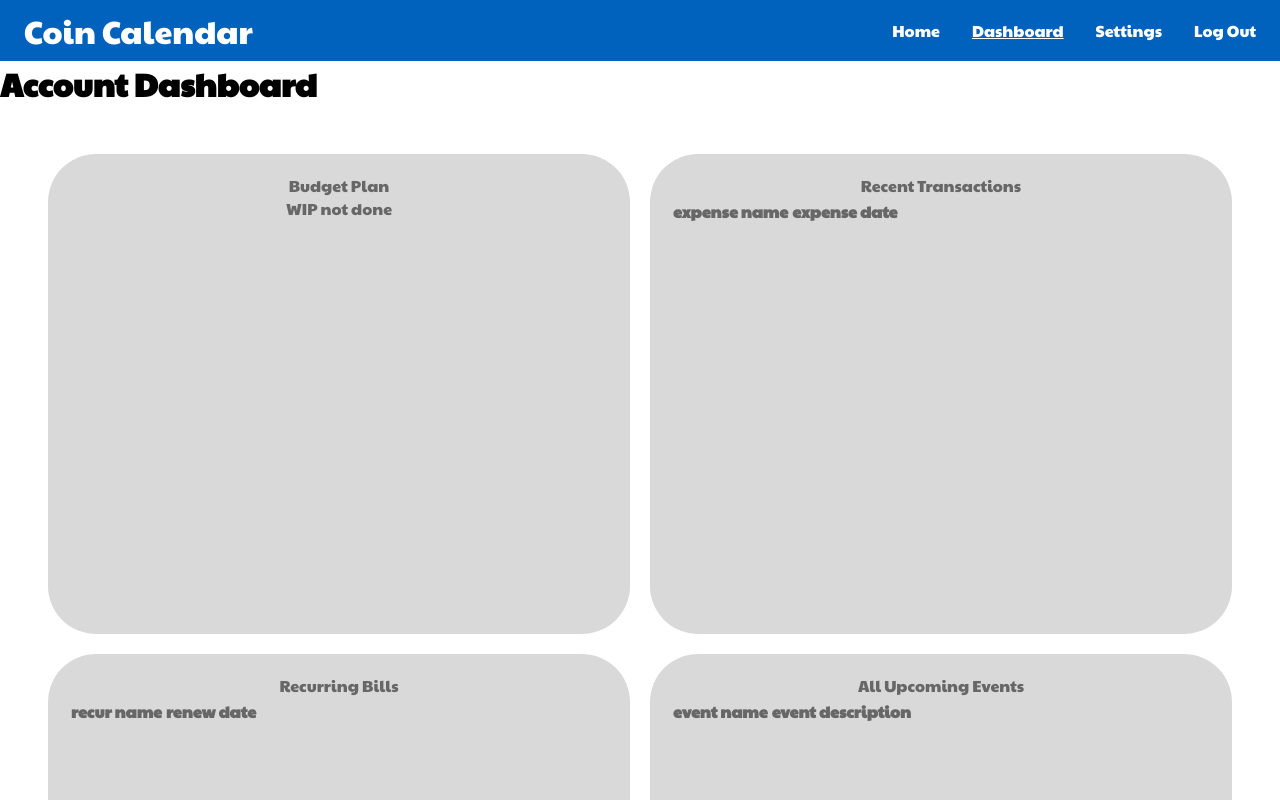
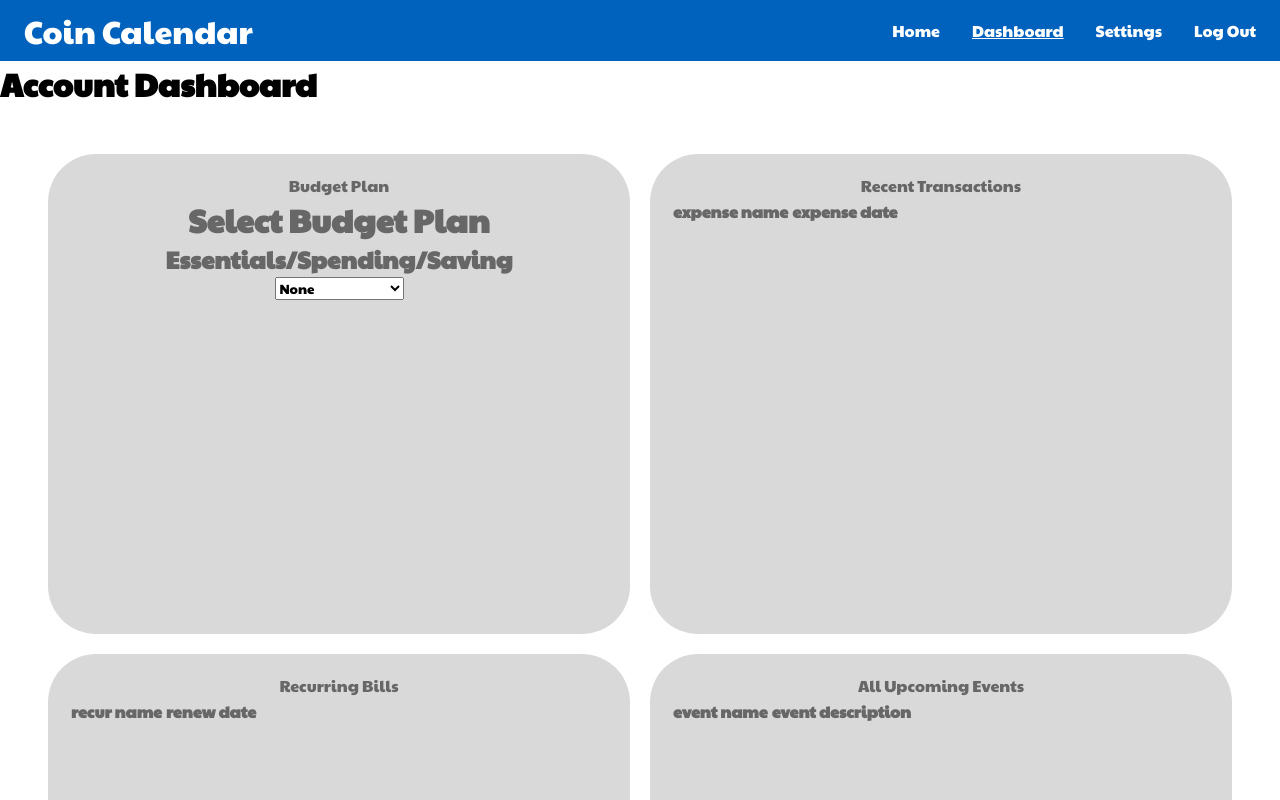
Before and after one commit to joeduman/Coin-Calendar, a React (Create React App) app: page /1/dashboard in a window 1280 px wide. Shown: the top 800 px of the page. Built offline with nearby package versions, Linux system fonts and the light colour scheme.

Commit message:
added a basic budget selector

```diff
--- a/src/pages/dashboard.js
+++ b/src/pages/dashboard.js
@@ -50,7 +50,10 @@ const DashboardPage = () => {
             .catch(err => console.log(err))
         }
     }, [username]);
-
+    const[selectedBudget, setSelectedBudget] = useState('Option 1');
+    const handleBudgetChange = (e) => {
+        setSelectedBudget(e.target.value);
+    };
       return (
         <div>
         <nav className="navbar">
@@ -66,9 +69,20 @@ const DashboardPage = () => {
         <div class="dashcontainer">
             <div class="quadrant">
                 Budget Plan
-                <p> WIP not done </p>
-
-
+                <div>
+                    <h1 className="budgetHead">Select Budget Plan</h1>
+                    <h2 className="budgetLabel">Essentials/Spending/Saving</h2>
+                    <select value={selectedBudget} onChange={handleBudgetChange}>
+                        <option value='Option 1'>None</option>
+                        <option value="Option 2">50% / 30% / 20%</option>
+                        <option value="Option 3">60% / 20% / 20%</option>
+                        <option value="Option 4">40% / 50% / 10%</option>
+                    </select>
+                    {selectedBudget === 'Option 1' && <div></div>}
+                    {selectedBudget === 'Option 2' && <div></div>}
+                    {selectedBudget === 'Option 3' && <div></div>}
+                    {selectedBudget === 'Option 4' && <div></div>}
+                </div>
             </div>
             <div class="quadrant">Recent Transactions
                 <table className="table">
```
